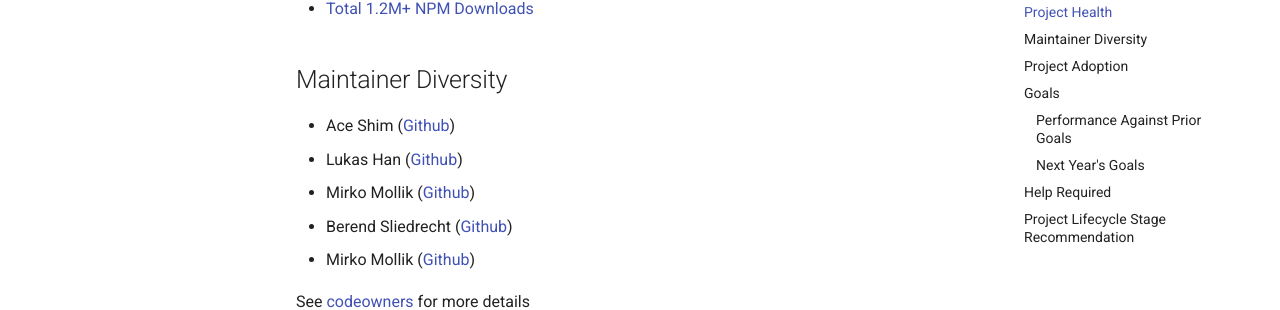
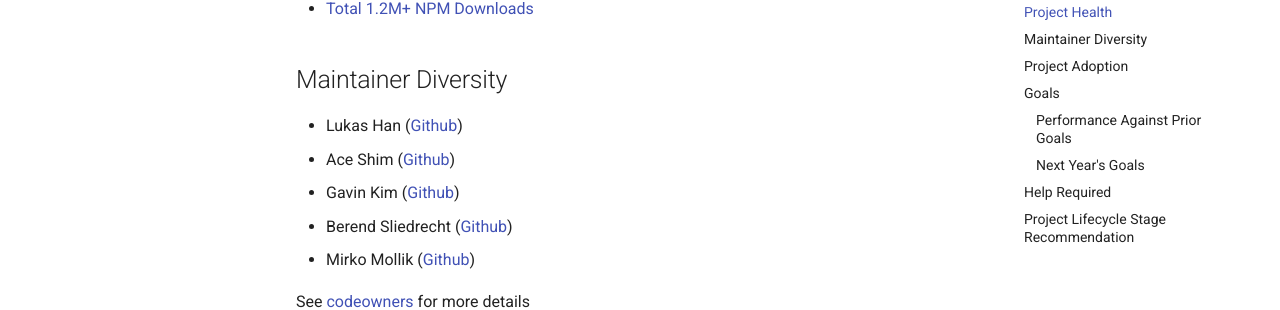
Before and after one commit to openwallet-foundation/tac, an MkDocs documentation site: the page built from docs/projects/reviews/2024/2024-sd-jwt-js-annual.md, in a window 1280 px wide and 900 px high, scrolled down 399 px. Shown: the part 144-454 px from the top of the window. Built offline with MkDocs 1.6.1 and Material for MkDocs 9.7.7, drawn with Linux system fonts in a browser that asks for light colours; comment, search, counter and statistics services are not loaded.

Commit message:
doc: sync with codeowner
Signed-off-by: Lukas.J.Han <lukas.j.han@gmail.com>

```diff
--- a/docs/projects/reviews/2024/2024-sd-jwt-js-annual.md
+++ b/docs/projects/reviews/2024/2024-sd-jwt-js-annual.md
@@ -13,9 +13,9 @@ This library is for the Selective Disclosure capability which is one of the impo
 
 ## Maintainer Diversity
 
+- Lukas Han ([Github](https://github.com/lukasjhan))
 - Ace Shim ([Github](https://github.com/pensivej))
-- Lukas Han ([Github](https://github.com/lukasjhan))
-- Mirko Mollik ([Github](https://github.com/cre8))
+- Gavin Kim ([Github](https://github.com/zustkeeper))
 - Berend Sliedrecht ([Github](https://github.com/berendsliedrecht))
 - Mirko Mollik ([Github](https://github.com/cre8))
 
```
